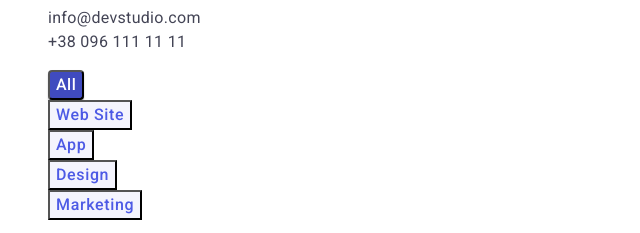
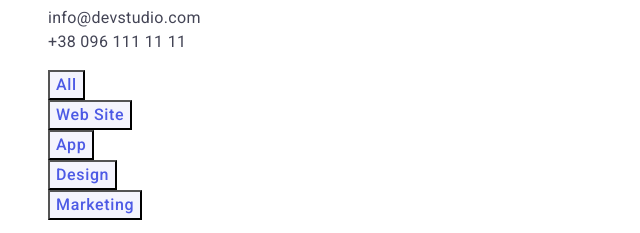
Before and after one commit to devsipoint/goit-markup-hw-02, a plain HTML site: page portfolio.html in a window 1280 px wide. Shown: the part 130-363 px from the top of the page, 0-640 px from the left. Drawn offline with Linux system fonts and the light colour scheme.

Commit message:
correction DZ 2

```diff
--- a/css/styles.css
+++ b/css/styles.css
@@ -1,7 +1,7 @@
 /* INDEX.html page */
 :root {
   /* fonts */
-  --main-font: "Roboto", "sans-serif";
+  --main-font: "Roboto", sans-serif;
   --secondary-font: "Raleway", "san-serif";
 
   /* text colors */
@@ -47,7 +47,6 @@ body {
 
 .link {
   text-decoration: none;
-  color: rgba(255, 255, 255, 0.6);
   font-style: normal;
 }
 .btn {
@@ -168,6 +167,7 @@ body {
   font-size: 20px;
   line-height: calc(24 / 20);
   letter-spacing: 0.02em;
+  color: var(--main-text-color-nb);
 }
 
 .features-text {
@@ -291,7 +291,7 @@ address {
   color: var(--main-text-color-w);
 }
 
-.current-btn {
+/* .current-btn {
   background-color: var(--btn-bgc-color-ocean);
   color: var(--main-text-color-w);
   font-family: "Roboto";
@@ -304,7 +304,7 @@ address {
   box-shadow: 0px 3px 1px rgba(0, 0, 0, 0.1), 0px 1px 2px rgba(0, 0, 0, 0.08),
     0px 2px 2px rgba(0, 0, 0, 0.12);
   border-radius: 4px;
-}
+} */
 .current-btn:hover,
 .current-btn:focus {
   background-color: var(--btn-bgc-color-iris);
```
